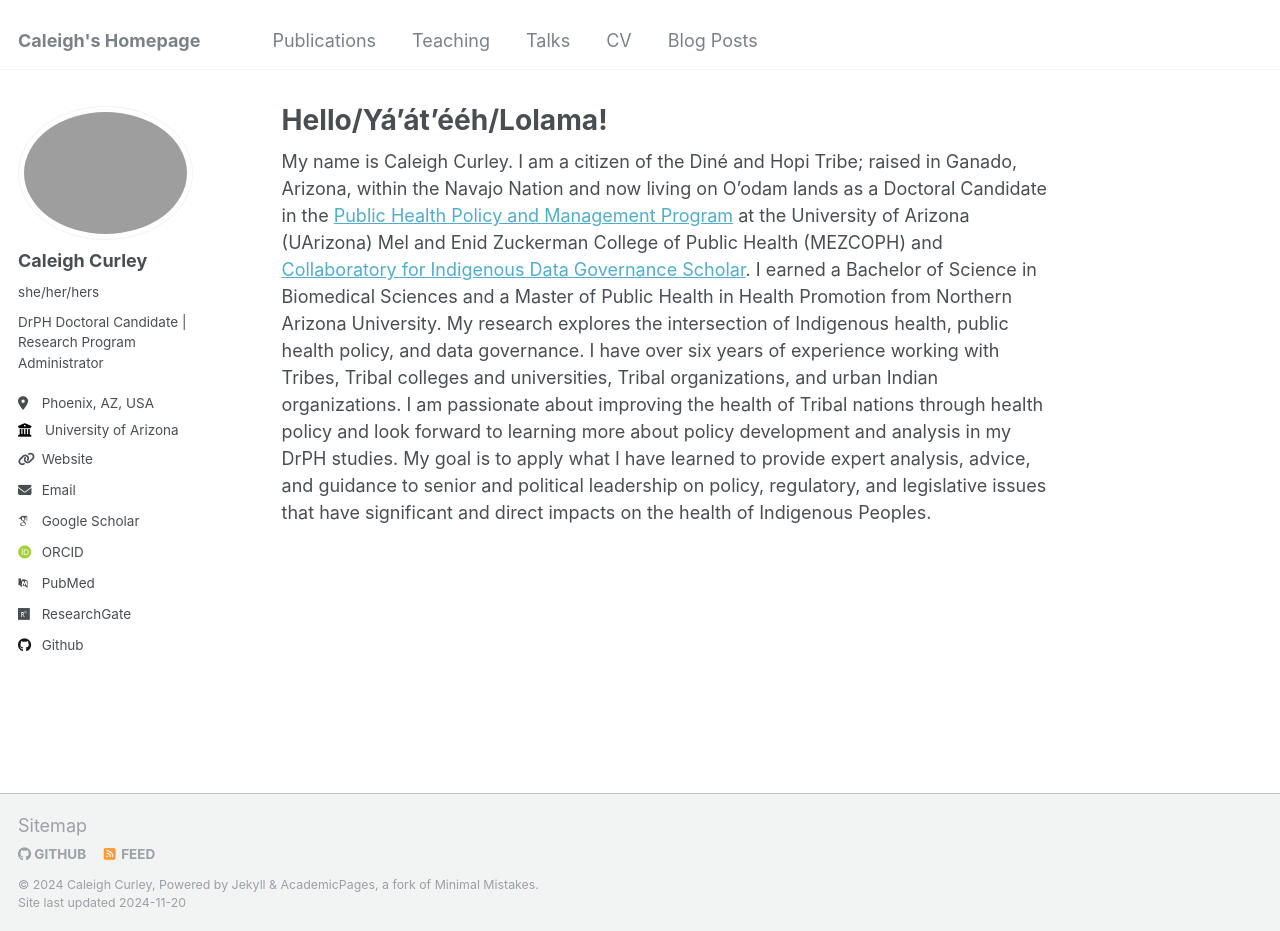
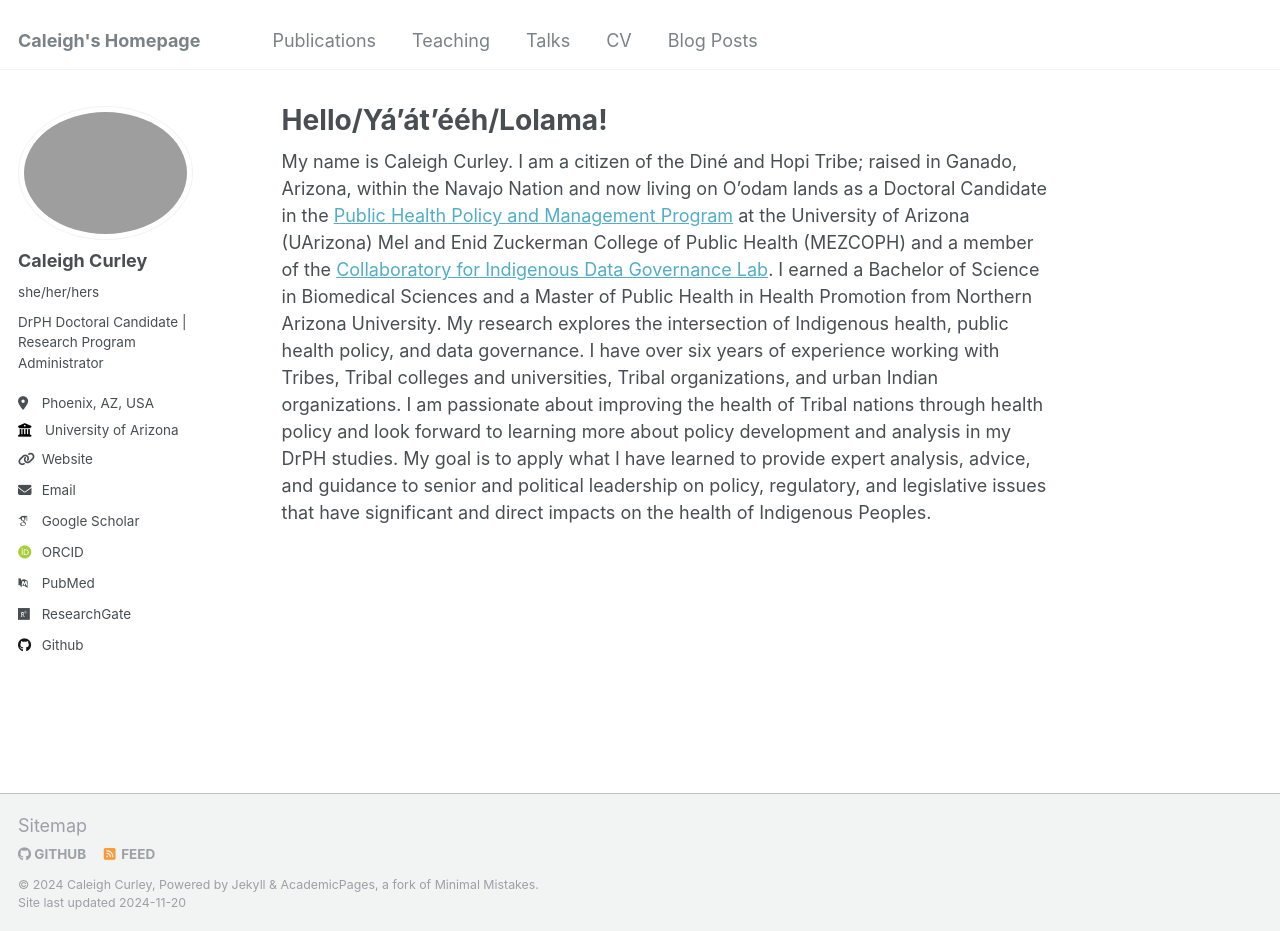
Before and after one commit to caleighcurley/Caleigh-Curley, a Jekyll site: the page built from _pages/about.md, in a window 1280 px wide and 931 px high. Built offline with Jekyll 4.4.1, drawn with Linux system fonts in a browser that asks for light colours; some web fonts are replaced.

Commit message:
Update about.md

```diff
--- a/_pages/about.md
+++ b/_pages/about.md
@@ -7,4 +7,4 @@ redirect_from:
   - /about.html
 ---
 
-My name is Caleigh Curley. I am a citizen of the Diné and Hopi Tribe; raised in Ganado, Arizona, within the Navajo Nation and now living on O’odam lands as a Doctoral Candidate in the [Public Health Policy and Management Program](https://publichealth.arizona.edu/academics/doctoral-programs/drph-in-phpm) at the University of Arizona (UArizona) Mel and Enid Zuckerman College of Public Health (MEZCOPH) and [Collaboratory for Indigenous Data Governance Scholar](https://indigenousdatalab.org/team-member-caleigh-curley/). I earned a Bachelor of Science in Biomedical Sciences and a Master of Public Health in Health Promotion from Northern Arizona University. My research explores the intersection of Indigenous health, public health policy, and data governance. I have over six years of experience working with Tribes, Tribal colleges and universities, Tribal organizations, and urban Indian organizations. I am passionate about improving the health of Tribal nations through health policy and look forward to learning more about policy development and analysis in my DrPH studies. My goal is to apply what I have learned to provide expert analysis, advice, and guidance to senior and political leadership on policy, regulatory, and legislative issues that have significant and direct impacts on the health of Indigenous Peoples.
+My name is Caleigh Curley. I am a citizen of the Diné and Hopi Tribe; raised in Ganado, Arizona, within the Navajo Nation and now living on O’odam lands as a Doctoral Candidate in the [Public Health Policy and Management Program](https://publichealth.arizona.edu/academics/doctoral-programs/drph-in-phpm) at the University of Arizona (UArizona) Mel and Enid Zuckerman College of Public Health (MEZCOPH) and a member of the [Collaboratory for Indigenous Data Governance Lab](https://indigenousdatalab.org/team-member-caleigh-curley/). I earned a Bachelor of Science in Biomedical Sciences and a Master of Public Health in Health Promotion from Northern Arizona University. My research explores the intersection of Indigenous health, public health policy, and data governance. I have over six years of experience working with Tribes, Tribal colleges and universities, Tribal organizations, and urban Indian organizations. I am passionate about improving the health of Tribal nations through health policy and look forward to learning more about policy development and analysis in my DrPH studies. My goal is to apply what I have learned to provide expert analysis, advice, and guidance to senior and political leadership on policy, regulatory, and legislative issues that have significant and direct impacts on the health of Indigenous Peoples.
```
